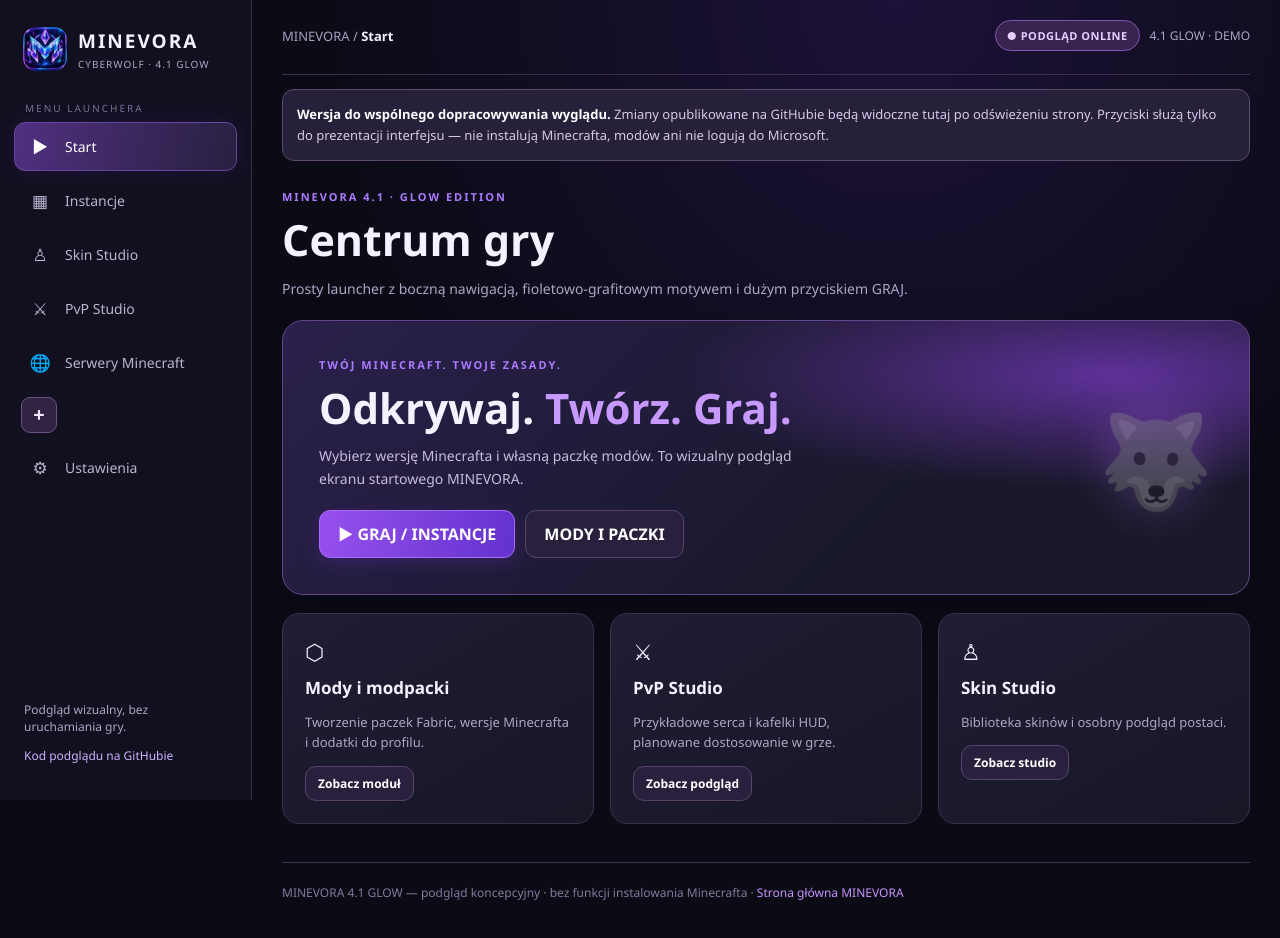
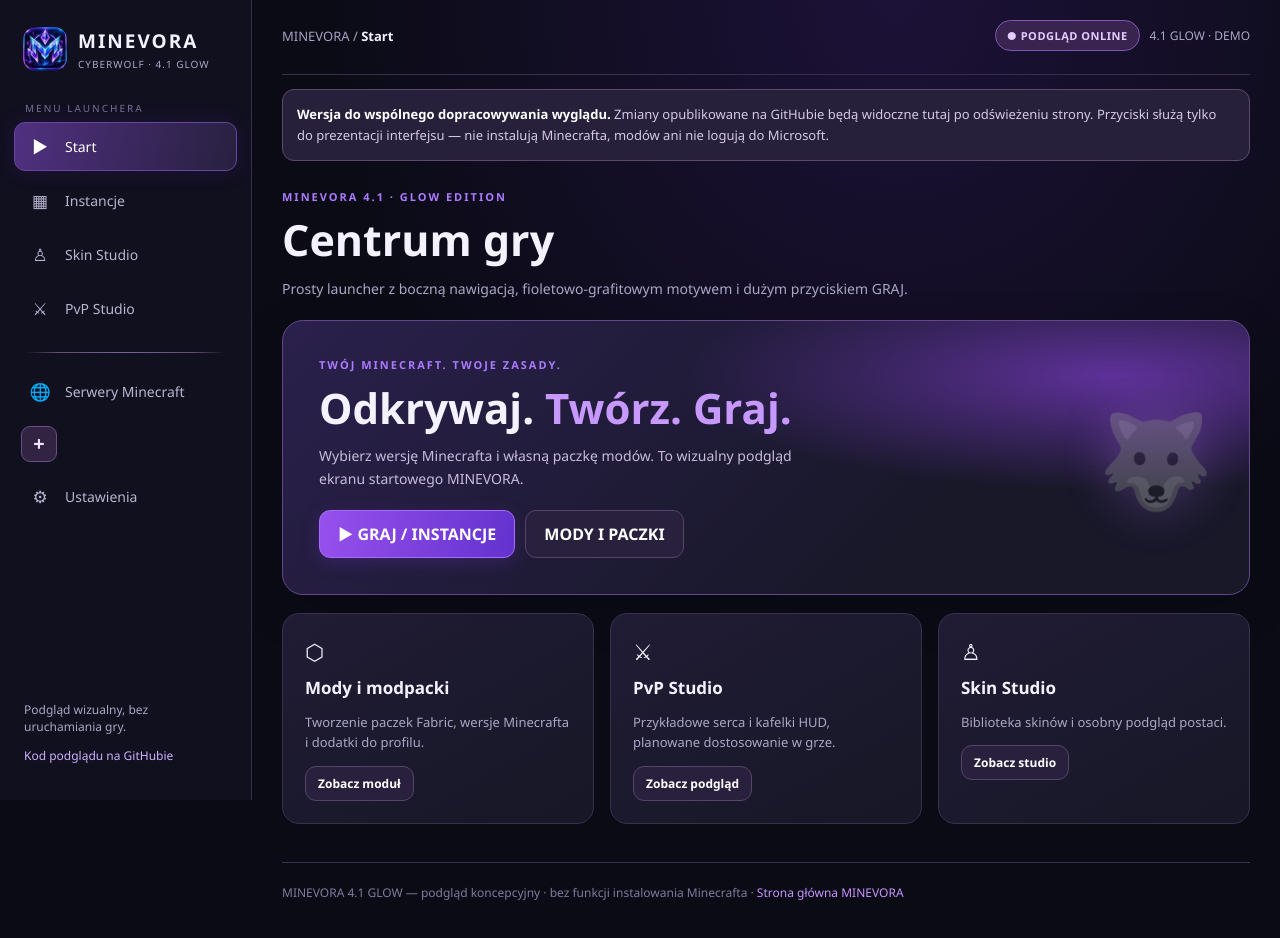
Before and after one commit to cubeverse12/cubeverse, a plain HTML site: page podglad/index.html in a window 1280 px wide. Drawn offline with Linux system fonts and the light colour scheme.

Commit message:
Add subtle separator above Minecraft Servers navigation item

```diff
--- a/podglad/index.html
+++ b/podglad/index.html
@@ -116,6 +116,10 @@ body.light .mp-result-meta{color:#543d74}
 .mp-profile-remove:hover{background:#5d2f50;border-color:#ce8097}
 .mp-profile-remove:focus-visible{outline:2px solid #dd9af3;outline-offset:2px}
 body.light .mp-profile-remove{background:#f3e5ee;color:#6e294e}
+
+/* Czytelny podział sekcji nawigacji: Serwery Minecraft */
+.nav-section-divider{flex:none;height:1px;margin:14px 12px 9px;background:linear-gradient(90deg,transparent,#685477 15%,#8b67b1 50%,#685477 85%,transparent);opacity:.9}
+@media(max-width:640px){.nav-section-divider{width:1px;min-width:1px;height:31px;margin:7px 9px;background:linear-gradient(180deg,transparent,#8b67b1 50%,transparent)}}
 </style>
 </head>
 <body>
@@ -128,6 +132,7 @@ body.light .mp-profile-remove{background:#f3e5ee;color:#6e294e}
   <button data-page="instances" aria-label="Instancje"><span class="ico">▦</span><span class="name">Instancje</span></button>
   <button data-page="skins" aria-label="Skin Studio"><span class="ico">♙</span><span class="name">Skin Studio</span></button>
   <button data-page="pvp" aria-label="PvP Studio"><span class="ico">⚔</span><span class="name">PvP Studio</span></button>
+  <div class="nav-section-divider" role="separator" aria-label="Oddzielenie serwerów Minecraft od innych funkcji"></div>
   <button data-page="servers" aria-label="Serwery"><span class="ico">🌐</span><span class="name">Serwery Minecraft</span></button>
   <button id="navNewProfile" class="nav-add" type="button" aria-label="Utwórz profil" title="Nowy profil Minecraft"><span class="ico">+</span></button>
   <button data-page="settings" aria-label="Ustawienia"><span class="ico">⚙</span><span class="name">Ustawienia</span></button>
```
